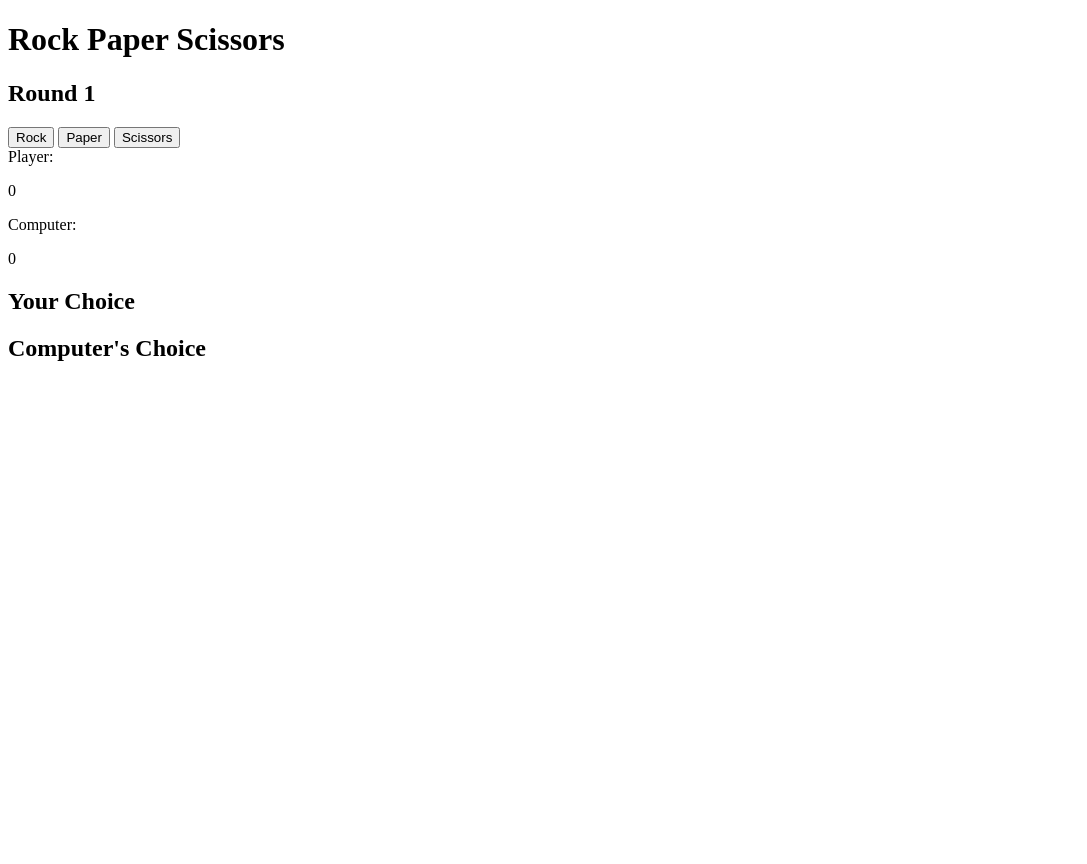
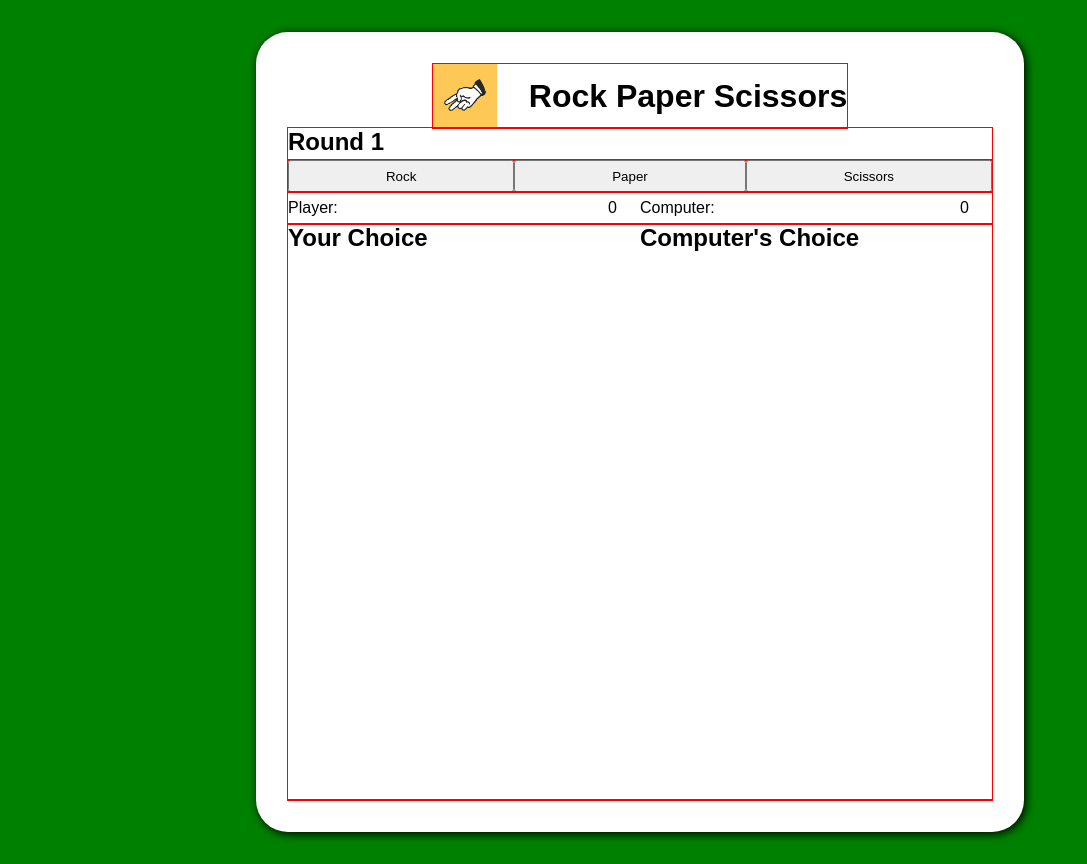
Before and after one commit to UtsavK-0112/odin-rock-paper-scissors, a plain HTML site: page index.html in a window 1280 px wide. Shown: the whole page, without its empty margins (0-1087 px from the left). Before the commit the page ends 800 px from the top, so only its background shows below. Drawn offline with Linux system fonts and the light colour scheme.

Commit message:
Add styling for basic layout

```diff
--- a/index.html
+++ b/index.html
@@ -6,9 +6,12 @@
         <link rel="icon" type="image/x-icon" href="favicon.ico" />
         <title>Odin Rock Paper Scissors</title>
         <script src="script.js" defer></script>
+        <link rel="stylesheet" href="style.css"></link>
     </head>
     <body>
-        <h1>Rock Paper Scissors</h1>
+        <div class="root">
+
+            <h1><img src="favicon.ico" alt="">Rock Paper Scissors</h1>
         <h2>Round <span class="round">1</span></h2>
         <div class="playerChoices">
             <button id="rock">Rock</button>
@@ -22,11 +25,17 @@
             <p class="computer-score">0</p>
         </span>
         <div class="display">
-            <h2>Your Choice</h2>
-            <p class="player-choice"></p>
-            <h2>Computer's Choice</h2>
-            <p class="computer-choice"></p>
-            <p class="game-result"></p>
+            <div>
+                <h2>Your Choice</h2>
+                <p class="player-choice"></p>
+            </div>
+            <div>
+                <h2>Computer's Choice</h2>
+                <p class="computer-choice"></p>
+            </div>
         </div>
+        <p class="game-result"></p>
+        </div>
+
     </body>
 </html>
--- a/script.js
+++ b/script.js
@@ -9,6 +9,20 @@ const roundText = document.querySelector(".round");
 let playerScore = 0;
 let computerScore = 0;
 let round = 0;
+
+function getImageForObject(object) {
+    let image = document.createElement("img");
+
+    object = object.ToLowerCase();
+    switch (object) {
+        case "rock":
+            break;
+        case "paper":
+            break;
+        case "scissors":
+            break;
+    }
+}
 
 function getComputerChoice() {
     let choices = ["rock", "paper", "scissors"];
--- /dev/null
+++ b/style.css
@@ -0,0 +1,60 @@
+* {
+    box-sizing: border-box;
+    margin: 0;
+    padding: 0;
+    font-family: Arial, Helvetica, sans-serif;
+}
+
+body {
+    background-color: green;
+}
+.root {
+    margin: 2rem 20%;
+    background-color: white;
+    padding: 2rem;
+    border-radius: 2rem;
+    box-shadow: 2px 2px 10px black;
+    height: 100vh;
+    display: grid;
+    grid-template-columns: 1fr;
+    grid-template-rows: 4rem 2rem 2rem 2rem 1fr;
+}
+
+.root > * {
+    outline: 1px solid red;
+}
+
+.root > h1 {
+    justify-self: center;
+    align-self: center;
+    display: flex;
+    justify-content: space-between;
+    align-items: center;
+    gap: 2rem;
+}
+
+.root > h1 > img {
+    width: 4rem;
+}
+
+.playerChoices {
+    display: flex;
+    width: 100%;
+}
+
+.playerChoices > button {
+    flex-grow: 1;
+}
+
+.score-container {
+    display: grid;
+    grid-template-columns: 1fr 2rem 1fr 2rem;
+    justify-content: space-between;
+    align-items: center;
+}
+
+.display {
+    display: grid;
+    grid-template-columns: 1fr 1fr;
+    grid-template-rows: 1fr 1fr;
+}
```
